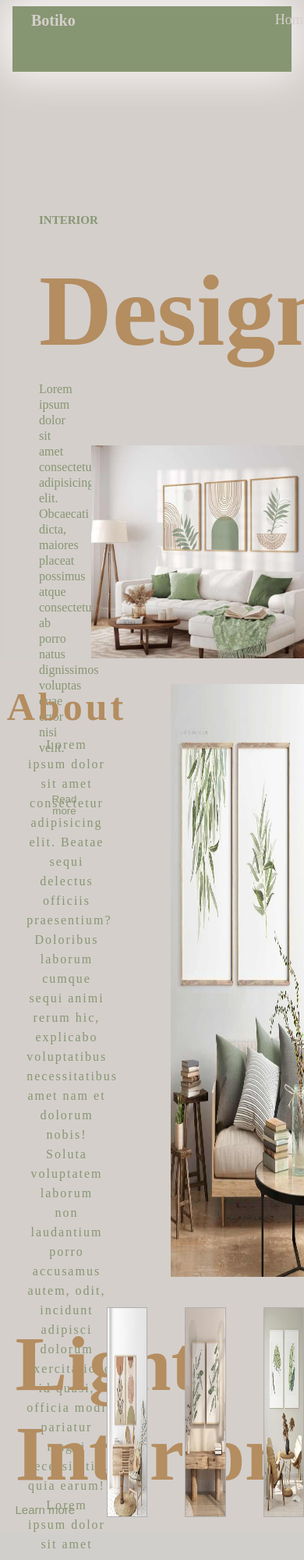
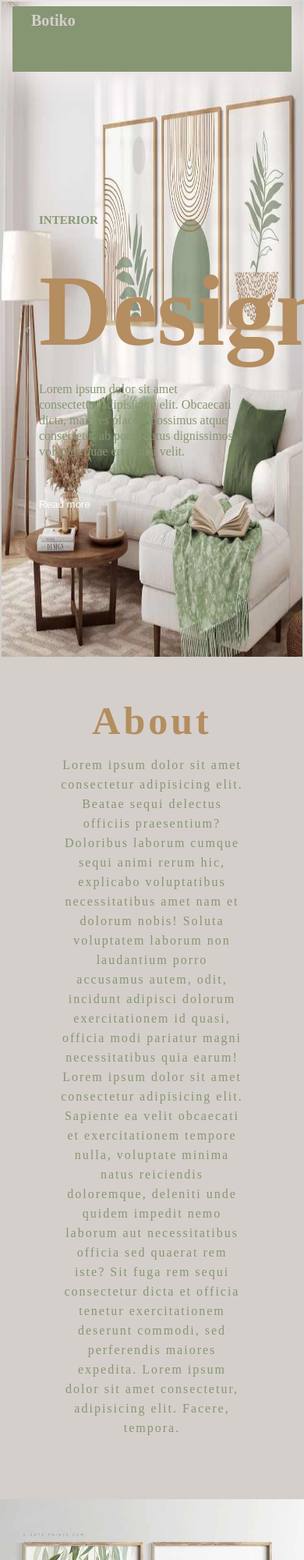
Before and after one commit to sakiynam/Design, a plain HTML site: page index.html in a window 390 px wide. Shown: the top 2000 px of the page at 78% size. Drawn offline with Linux system fonts and the light colour scheme.

Commit message:
Sarvinoz

```diff
--- a/css/responsive.css
+++ b/css/responsive.css
@@ -1,9 +1,101 @@
 @media screen and (max-width:768px) {
 
-.home{
-    width: 100%;
+    .navbar_nav a{
+        display: none;
+    }
+    .nav_icon .fa-bars{
+        display: block;
+        margin-right: 10px;
+        margin-top: 10px;
+      }
+      .home_content{
+        width: 100%;
+        height: 100vh;
+         display: grid;
+        grid-template-columns: 100%;
+
+        }
+
+        .home_item1{
+            width: 100%;
+            background-image: url(/img/home.jpg);
+            background-size: 100% 100%;
+            background-repeat: no-repeat;
+        }
+
+        .home_item2{
+        display: none;
+        }
+        .home_item1 h6{
+            color: #879672;
+            padding-bottom: 2rem;
+            font-size: 15px;
+            margin-top: 17rem;
+        }
+
+        .home_item1 h1{
+            color: #b48d60;
+            font-size: 130px;
+            padding-bottom: 1rem;
+        }
+
+        .home_item1 p{
+            width: 75%;
+            color: #879672;
+            line-height: 20px;
+            padding-bottom: 3rem;
+        }
+
+        .home_item1 button{
+            border: none;
+            background-color: rgba(0, 0, 0, 0);
+            color: #fff;
+        }
+
+        .about_content{
+            height: 100%;
+            display: grid;
+            grid-template-columns: 100%;
+            gap: 3rem;
+            padding: 0 auto;
+        }
+        .about_item{
+            width: 100%;
+            height: 100%;
+            margin-top: 8%;
+            text-align: center;
+        }
+        .project{
+            width: 100%;
+            display: grid;
+
+        }
+        .title{
+            width: 100%;
+           margin-bottom: 1rem;
+        }
+
+        .project_content{
+            width: 100%;
+            padding: 4.8rem 0;
+            display: grid;
+            grid-template-columns: 100%;
+            gap: 3rem;
+        }
+        .contact  .title span {
+            position: absolute;
+            color: #879672;
+            transform: translate(-50%, -50%);
+            font-size: 70px;
+            letter-spacing: 5px;
+            margin-left: 1%;
+            margin-bottom: 5%;
+          }
+
+          .contact__content{
+            display: grid;
+            grid-template-columns: 100%;
+            gap: 3rem;
+            margin-top: 3rem;
+          }
 }
-.block{
-   display: none;
-}
-}
```
